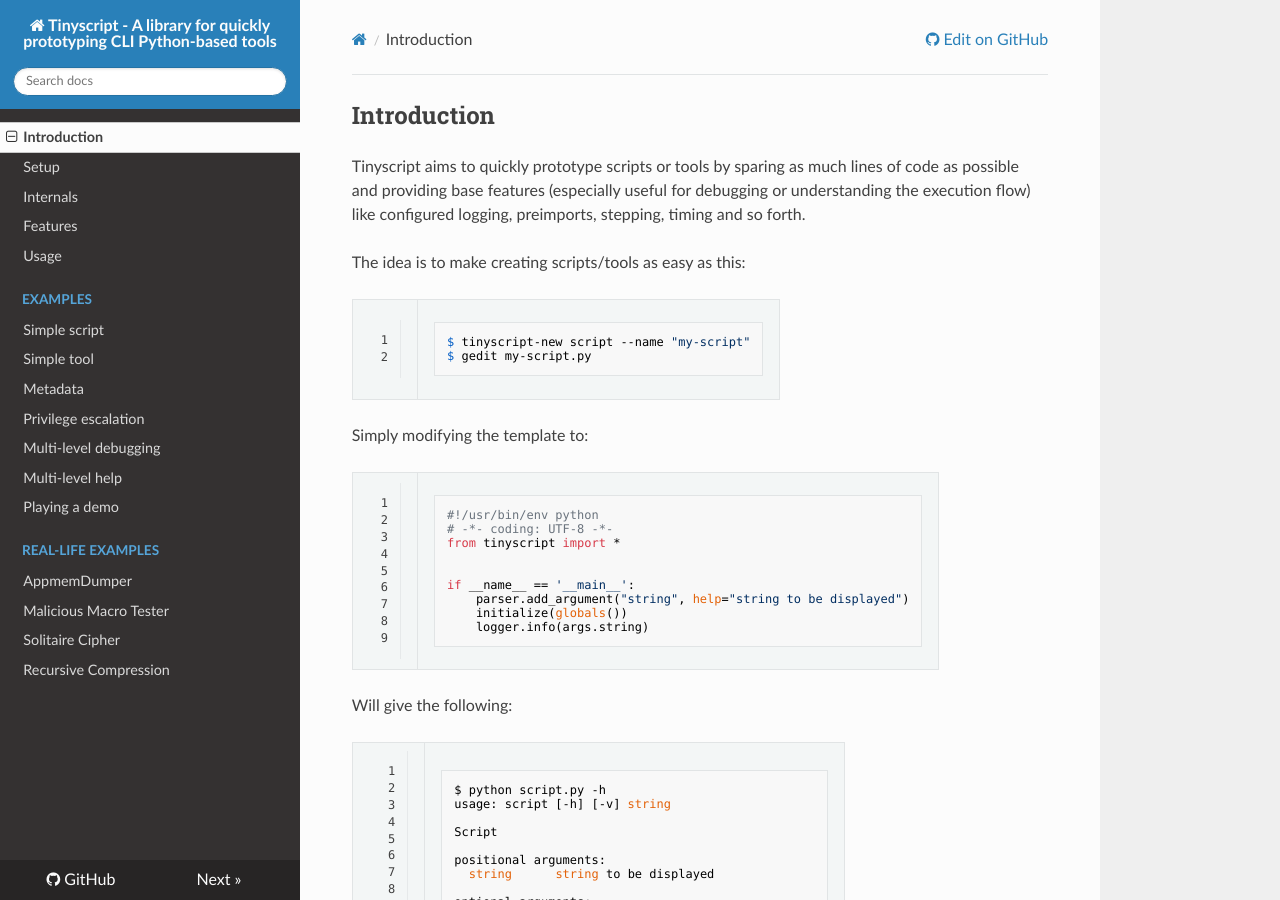
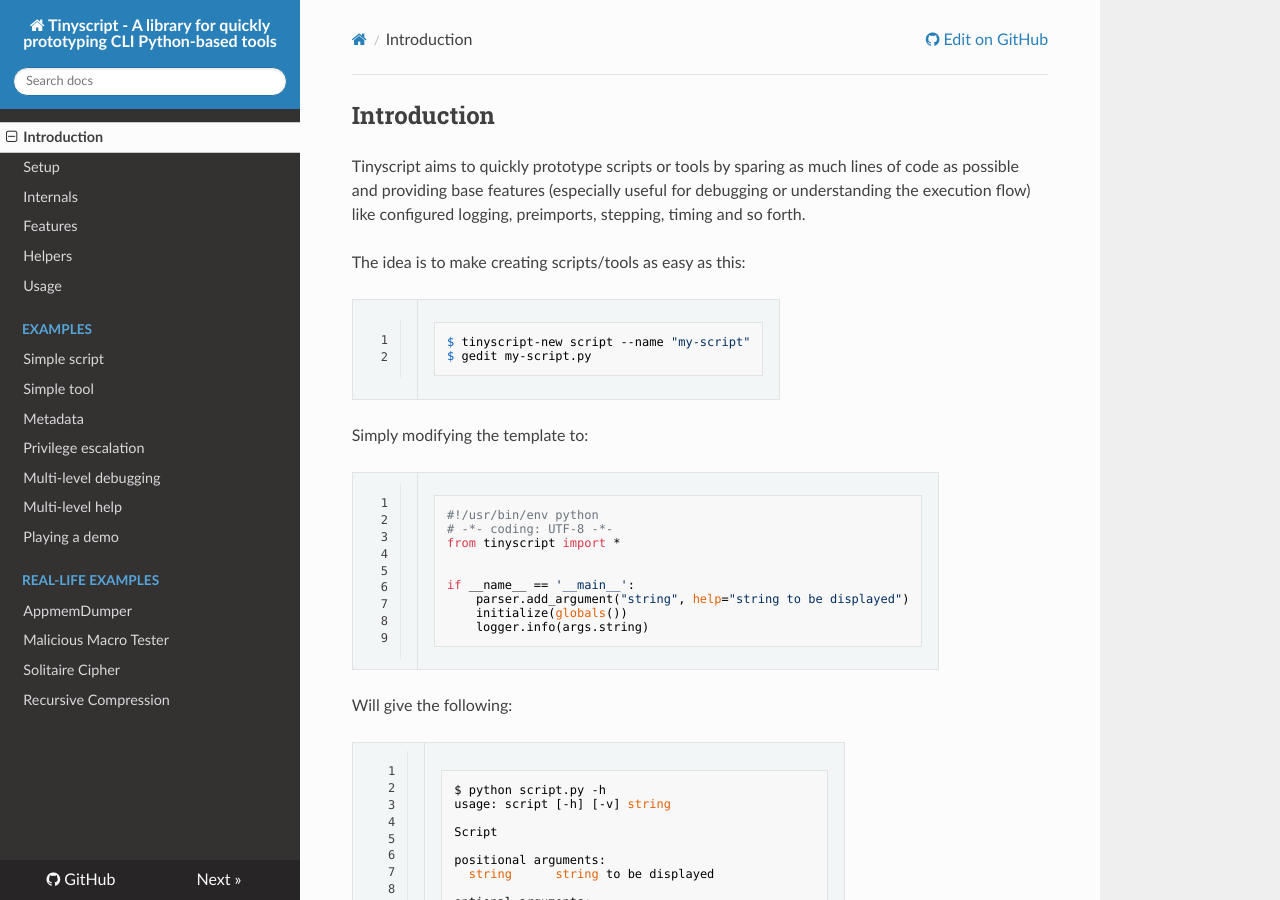
Before and after one commit to dhondta/python-tinyscript, an MkDocs documentation site: the page built from docs/index.md, in a window 1280 px wide and 900 px high. Built offline with MkDocs 1.6.1, drawn with Linux system fonts in a browser that asks for light colours; nearby versions of some CDN libraries; old or Windows-style settings are respelled for this version of MkDocs.

Commit message:
Added helpers to the documentation

```diff
--- a/mkdocs.yml
+++ b/mkdocs.yml
@@ -7,6 +7,7 @@
   - Setup: setup.md
   - Internals: internals.md
   - Features: features.md
+  - Helpers: helpers.md
   - Usage: usage.md
   - Examples:
     - 'Simple script': examples/simple-script.md
```
